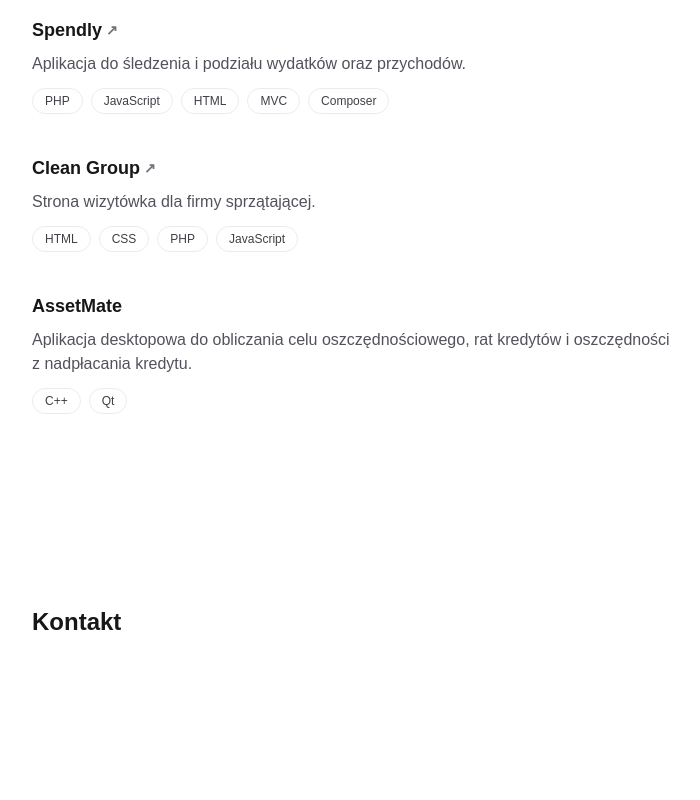
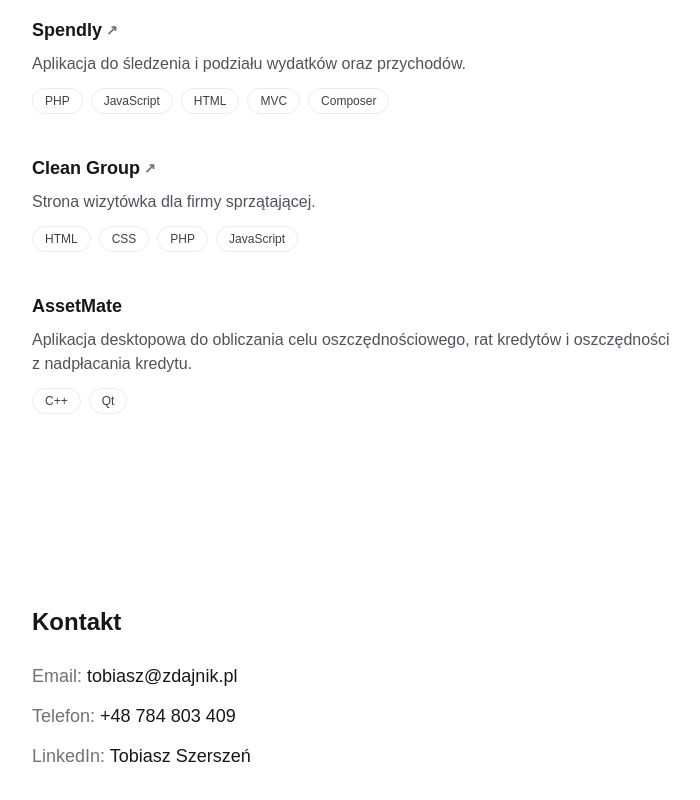
Before and after one commit to t-szerszen/madebytobiasz, a Next.js app: page / in a window 1280 px wide. Shown: the part 1485-2285 px from the top of the page, without its empty margins (288-988 px from the left). Before the commit the page ends 2219 px from the top, so only its background shows below. Built offline with nearby package versions, Linux system fonts and the light colour scheme.

Commit message:
feat: dodaj sekcje Contact jako komponent

```diff
--- a/src/app/page.tsx
+++ b/src/app/page.tsx
@@ -1,6 +1,7 @@
 import Hero from "@/components/Hero";
 import About from "@/components/About";
 import Projects from "@/components/Projects";
+import Contact from "@/components/Contact";
 
 export default function Home() {
   return (
@@ -11,9 +12,7 @@ export default function Home() {
 
       <Projects />
 
-      <section id="contact" className="mx-auto w-full max-w-3xl px-16 py-24">
-        <h2 className="text-2xl font-semibold">Kontakt</h2>
-      </section>
+      <Contact />
     </main>
   );
 }
--- /dev/null
+++ b/src/components/Contact.tsx
@@ -0,0 +1,46 @@
+const contacts = [
+  {
+    label: "Email",
+    value: "tobiasz@zdajnik.pl",
+    href: "mailto:tobiasz@zdajnik.pl",
+  },
+  {
+    label: "Telefon",
+    value: "+48 784 803 409",
+    href: "tel:+48784803409",
+  },
+  {
+    label: "LinkedIn",
+    value: "Tobiasz Szerszeń",
+    href: "https://www.linkedin.com/in/tobiasz-szersze%C5%84-6b90a7360/?skipRedirect=true",
+  },
+];
+
+export default function Contact() {
+  return (
+    <section id="contact" className="mx-auto w-full max-w-3xl px-16 py-24">
+      <h2 className="text-2xl font-semibold">Kontakt</h2>
+      <ul className="mt-6 flex flex-col gap-3 text-lg">
+        {contacts.map((contact) => (
+          <li key={contact.label}>
+            <span className="text-zinc-500 dark:text-zinc-500">
+              {contact.label}:{" "}
+            </span>
+            <a
+              href={contact.href}
+              target={contact.href.startsWith("http") ? "_blank" : undefined}
+              rel={
+                contact.href.startsWith("http")
+                  ? "noopener noreferrer"
+                  : undefined
+              }
+              className="hover:underline"
+            >
+              {contact.value}
+            </a>
+          </li>
+        ))}
+      </ul>
+    </section>
+  );
+}
```
